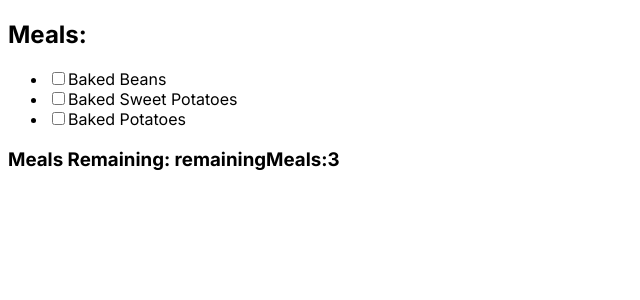
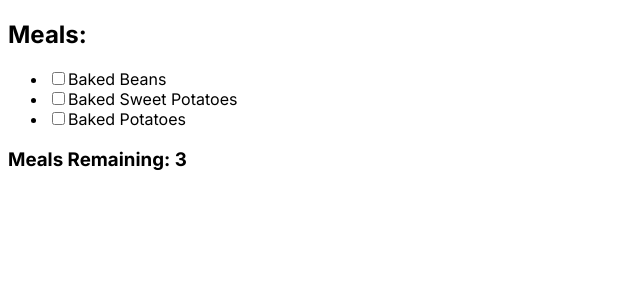
Before and after one commit to Vikram9392/Remaining-Meals---Intro-React-Context-API-Using-the-React-Context-API-Tapping---zabwg7g79yik, a Next.js app: page / in a window 1280 px wide. Shown: the top 300 px of the page, without its empty margins (0-640 px from the left). Built offline with nearby package versions, Linux system fonts and the light colour scheme.

Commit message:
Update Counter.js

```diff
--- a/app/Counter.js
+++ b/app/Counter.js
@@ -1,17 +1,15 @@
-import { useContext } from "react";
+'use client'
+import React, { useContext } from "react";
 import { MealsContext } from "./MealsProvider";
 
 const Counter = () => {
-  const {meals} = useContext(MealsContext);
-  const result = meals.filter((obj)=>{
-     return !obj.ticked;
-  });
-
-  return (
-    <div>
-      <h3>Meals Remaining: remainingMeals:{result.length}</h3>
-    </div>
-  );
-};
+    const { meals } = useContext(MealsContext);
+    const remaingMeals = meals.filter((meal) => !meal.ticked).length;
+    return (
+        <div>
+            <h3>Meals Remaining: {remaingMeals}</h3>
+        </div>
+    )
+}
 
 export default Counter;
```
